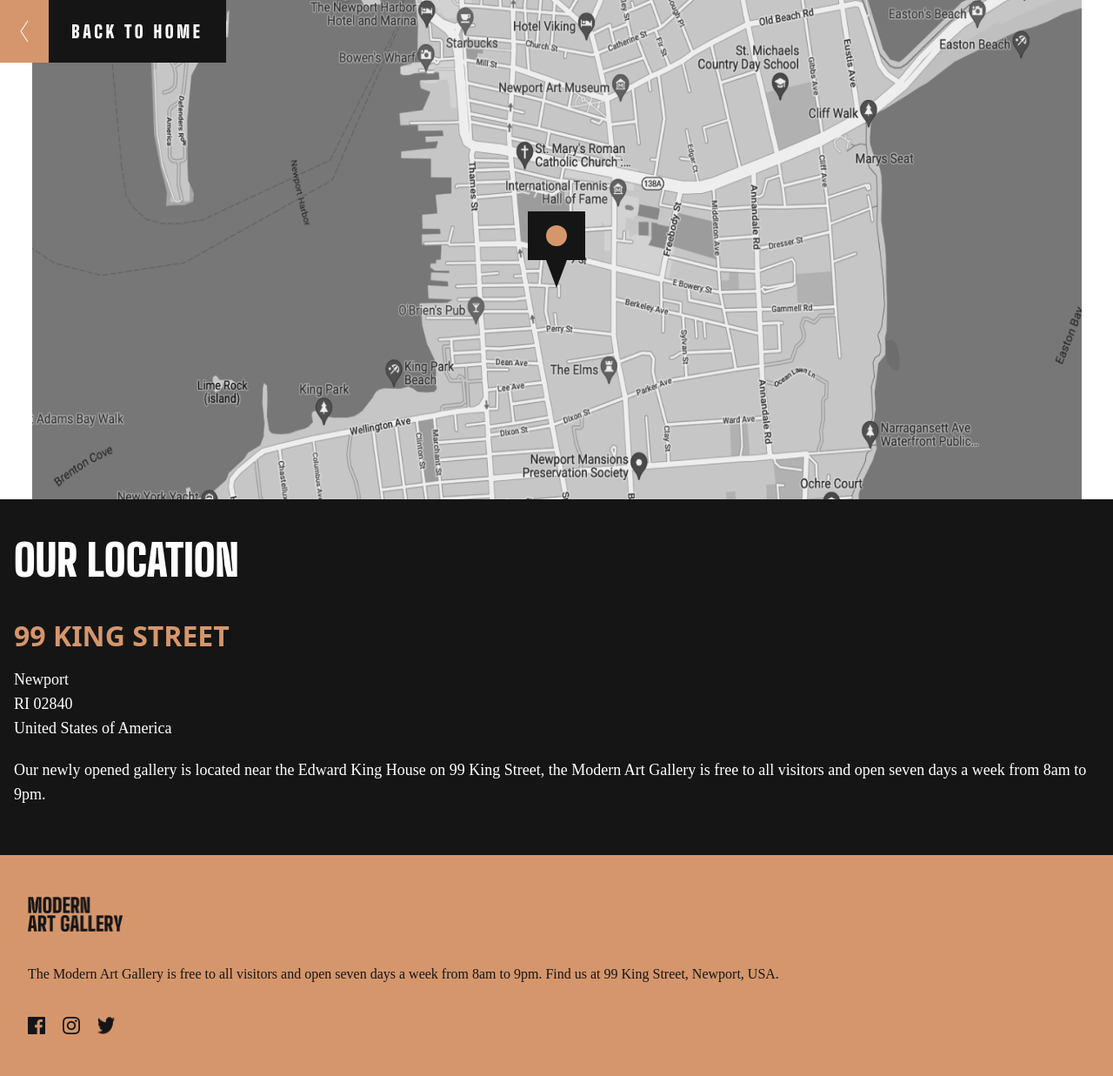
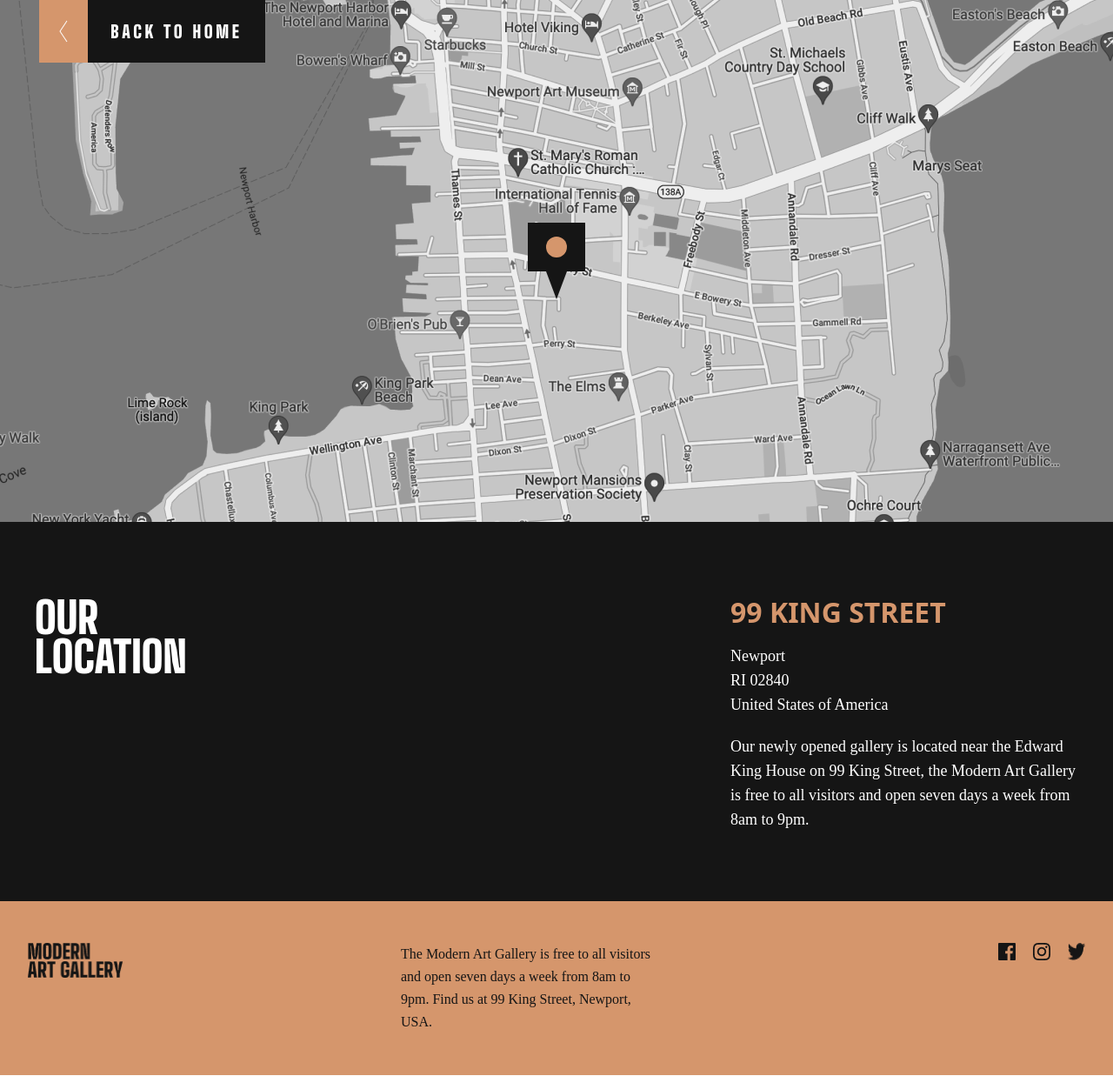
Before and after one commit to daatoo/Art-Gallery-Website, a website: page src/Location.html in a window 1280 px wide. Shown: the whole page at 87% size. Drawn offline with Linux system fonts and the light colour scheme.

Commit message:
make Location page design on tablet

```diff
--- a/src/Location.html
+++ b/src/Location.html
@@ -14,7 +14,7 @@
     <section class="w-full">
         <div class="flex w-full items-center justify-center overflow-x-hidden ">
             <div class="overflow-x-hidden flex justify-center items-center">
-                <a href="../src/index.html" class="absolute left-0 top-0"><button class="flex cursor-pointer">
+                <a href="../src/index.html" class="absolute left-0 top-0 md:left-[45px]"><button class="flex cursor-pointer">
                     <div class="w-[56px] h-[72px] bg-[#D5966c] flex justify-center items-center">
                         <img src="../src/img/Arrow2.png" alt="">
                     </div>
@@ -22,7 +22,7 @@
                         <h3 class="font-extrabold text-xl leading-6 tracking-[3.63636px] text-white font-BigShoulders">BACK TO HOME</h3>
                     </div>
                 </button></a>
-                <img src="../src/img/Location.png" class="w-[1207px] min-w-[1207px] h-[574px] " alt="">
+                <img src="../src/img/Location.png" class="w-[1207px] min-w-[1207px] md:min-w-[1440px] grow des:max-w-[1800px] " alt="">
                 <div class="flex flex-col justify-center items-center absolute">
                     <div class="w-[66px] h-[56px] bg-[#151515] flex justify-center items-center">
                         <div class="w-6 h-6 rounded-[50%] bg-[#D5966C]"></div>
@@ -34,10 +34,10 @@
     </section>
 
     <section class="w-full bg-[#151515]">
-        <div class="w-full px-4 pt-12 pb-14 flex flex-col gap-12">
-            <h2 class="font-black text-[50px] leading-[45px] font-BigShoulders text-white">
+        <div class="w-full px-4 pt-12 pb-14 md:px-10 md:pt-[88px] md:pb-[80px] flex flex-col md:flex-row md:justify-between gap-12">
+            <h2 class="font-black text-[50px] leading-[45px] font-BigShoulders text-white md:w-[223px]">
                 OUR LOCATION</h2>
-            <div class="flex flex-col gap-5">
+            <div class="flex flex-col gap-5 md:max-w-[400px]">
                 <h3 class="font-black text-[32px] leading-8 uppercase text-[#D5966C]">99 King Street</h3>
                 <p class="font-light text-lg leading-7 text-white font-Outfit ">Newport<br>
                     RI 02840<br>
@@ -51,9 +51,9 @@
         </div>
     </section>
     <section class="w-full bg-[#D5966C]">
-        <div class="w-full flex flex-col gap-9 px-8 py-12">
-            <img src="../src/img/MODERNARTGALLERY-Black.png" class="max-w-[110px]" alt="">
-            <p class="font-light text-base leading-[26px] text-[#151515] font-Outfit ">
+        <div class="w-full flex flex-col md:flex-row md:justify-between gap-9 px-8 py-12">
+            <img src="../src/img/MODERNARTGALLERY-Black.png" class="max-w-[110px] max-h-10" alt="">
+            <p class="font-light text-base leading-[26px] text-[#151515] font-Outfit md:max-w-[300px] md:mr-[68px]">
                 The Modern Art Gallery is free to all visitors
                  and open seven days a week from 8am to 9pm. Find
                   us at 99 King Street, Newport, USA.
```
Also changed, not shown: dist/output.css.
